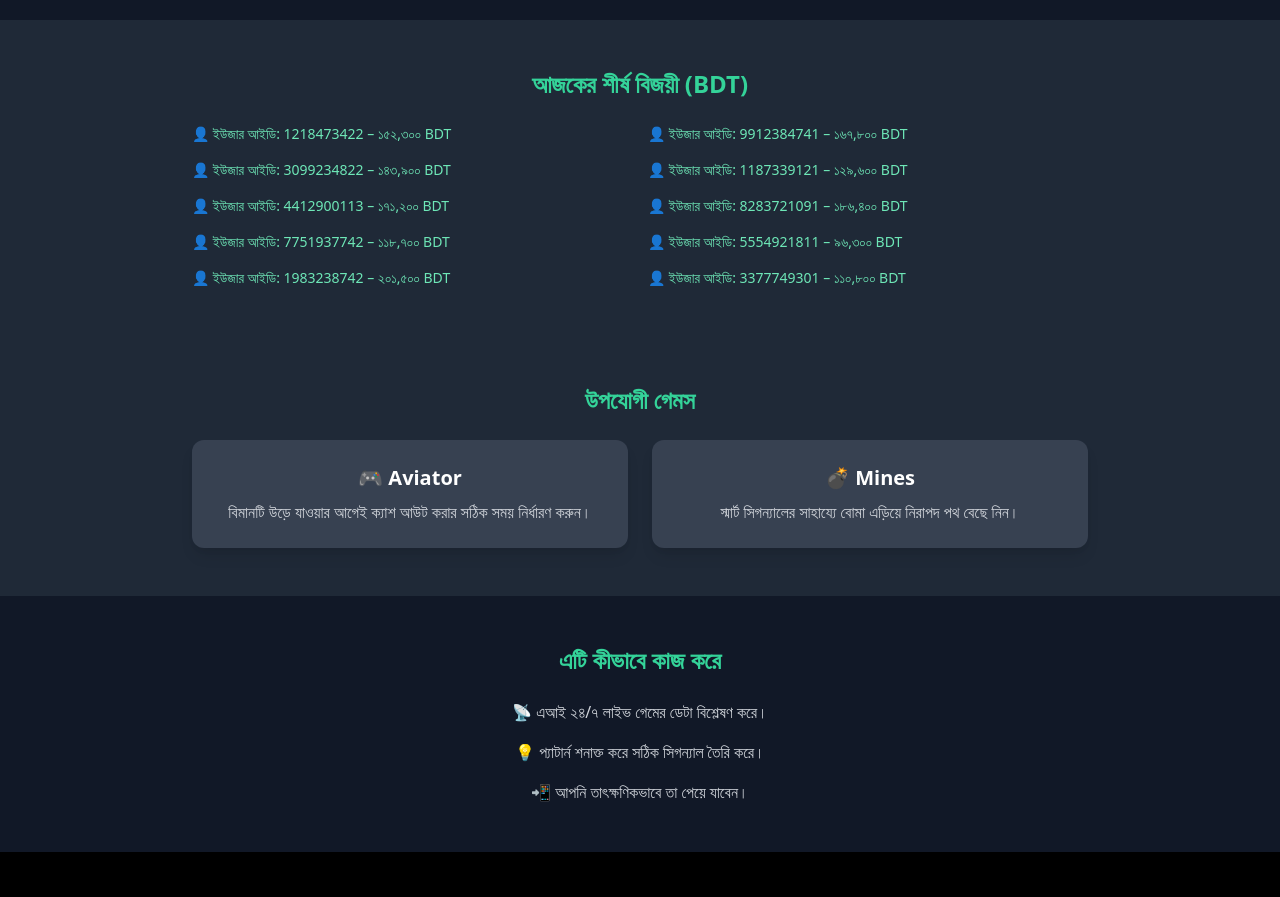
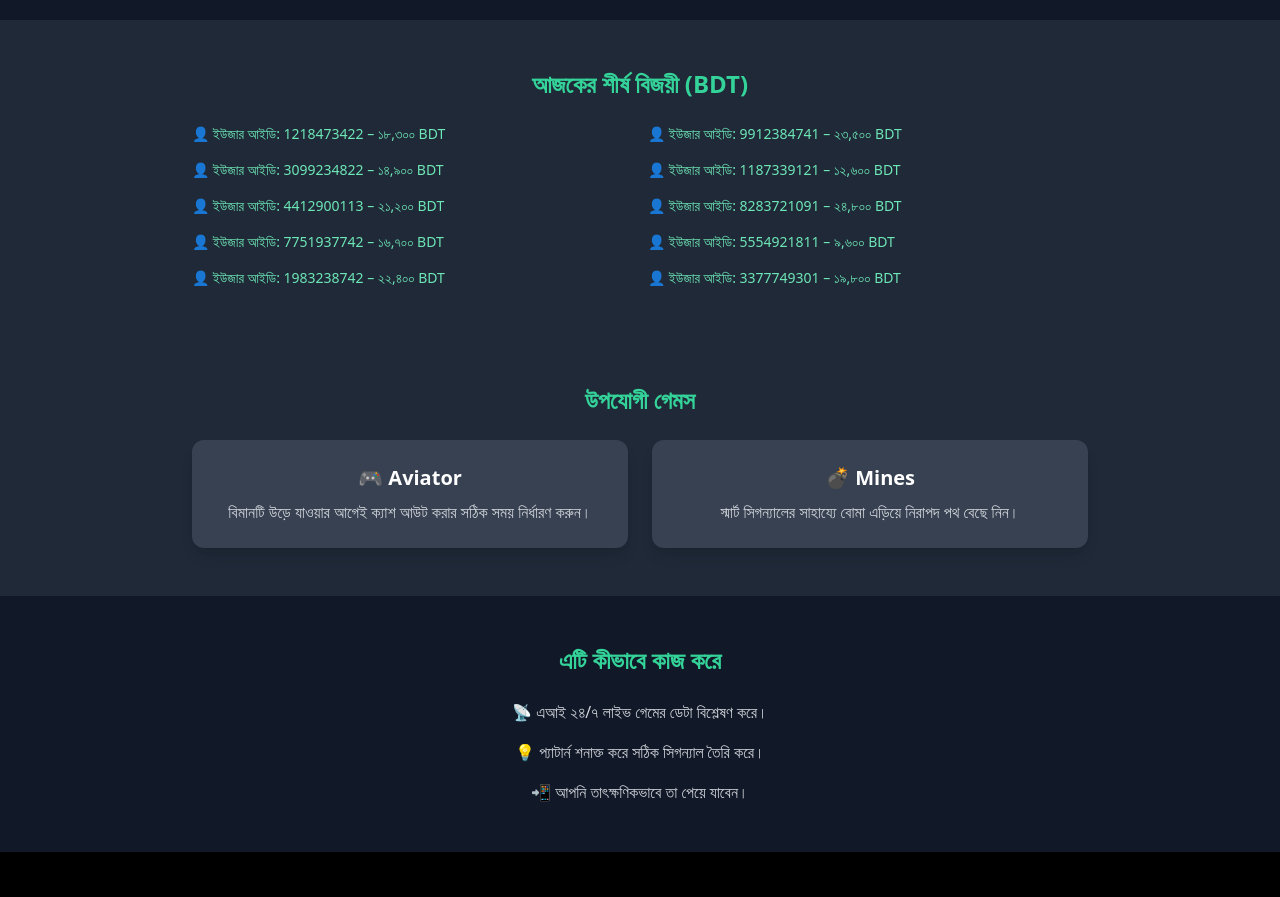
Before and after one commit to nextagence/bangladeshpredictor1, a plain HTML site: page index.html in a window 1280 px wide. Shown: the part 840-1737 px from the top of the page. Drawn offline with nearby package versions, Linux system fonts and the light colour scheme.

Commit message:
Update index.html

```diff
--- a/index.html
+++ b/index.html
@@ -85,16 +85,16 @@
     <section class="bg-gray-800 py-12 px-6 text-center">
       <h3 class="text-2xl font-bold text-green-400 mb-6">আজকের শীর্ষ বিজয়ী (BDT)</h3>
       <div class="grid md:grid-cols-2 gap-4 text-left max-w-4xl mx-auto text-sm text-green-300">
-        <p>👤 ইউজার আইডি: 1218473422 – ১৫২,৩০০ BDT</p>
-        <p>👤 ইউজার আইডি: 9912384741 – ১৬৭,৮০০ BDT</p>
-        <p>👤 ইউজার আইডি: 3099234822 – ১৪৩,৯০০ BDT</p>
-        <p>👤 ইউজার আইডি: 1187339121 – ১২৯,৬০০ BDT</p>
-        <p>👤 ইউজার আইডি: 4412900113 – ১৭১,২০০ BDT</p>
-        <p>👤 ইউজার আইডি: 8283721091 – ১৮৬,৪০০ BDT</p>
-        <p>👤 ইউজার আইডি: 7751937742 – ১১৮,৭০০ BDT</p>
-        <p>👤 ইউজার আইডি: 5554921811 – ৯৬,৩০০ BDT</p>
-        <p>👤 ইউজার আইডি: 1983238742 – ২০১,৫০০ BDT</p>
-        <p>👤 ইউজার আইডি: 3377749301 – ১১০,৮০০ BDT</p>
+        <p>👤 ইউজার আইডি: 1218473422 – ১৮,৩০০ BDT</p>
+        <p>👤 ইউজার আইডি: 9912384741 – ২৩,৫০০ BDT</p>
+        <p>👤 ইউজার আইডি: 3099234822 – ১৪,৯০০ BDT</p>
+        <p>👤 ইউজার আইডি: 1187339121 – ১২,৬০০ BDT</p>
+        <p>👤 ইউজার আইডি: 4412900113 – ২১,২০০ BDT</p>
+        <p>👤 ইউজার আইডি: 8283721091 – ২৪,৮০০ BDT</p>
+        <p>👤 ইউজার আইডি: 7751937742 – ১৬,৭০০ BDT</p>
+        <p>👤 ইউজার আইডি: 5554921811 – ৯,৬০০ BDT</p>
+        <p>👤 ইউজার আইডি: 1983238742 – ২২,৪০০ BDT</p>
+        <p>👤 ইউজার আইডি: 3377749301 – ১৯,৮০০ BDT</p>
       </div>
     </section>
 
```
